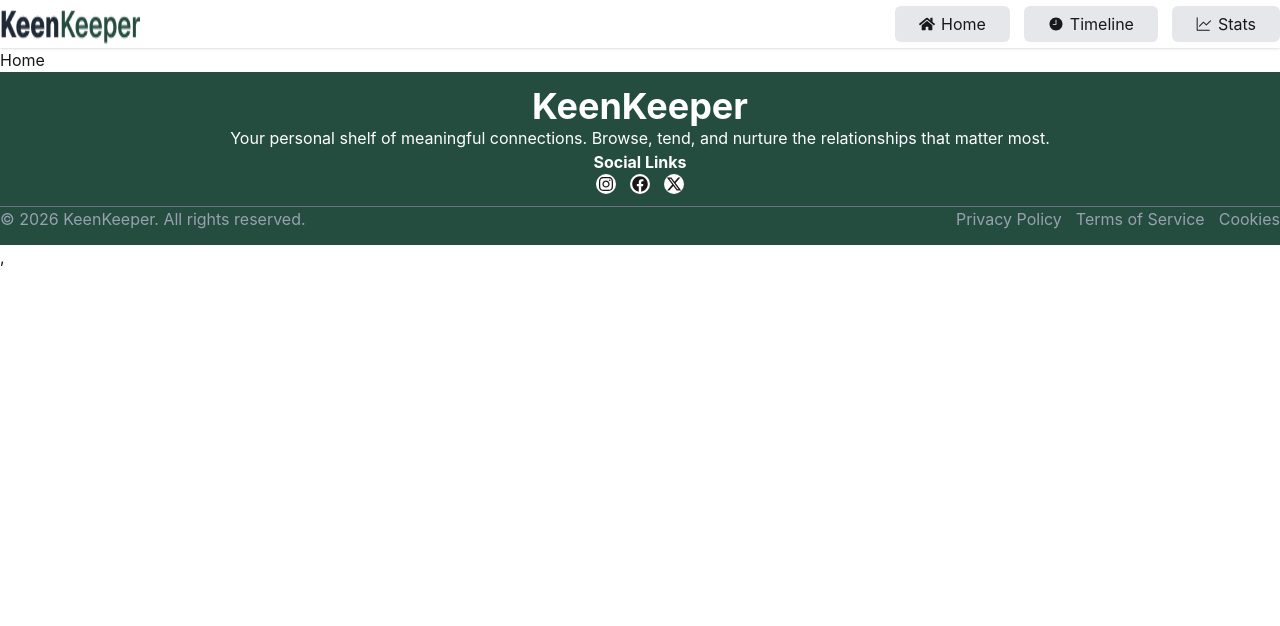
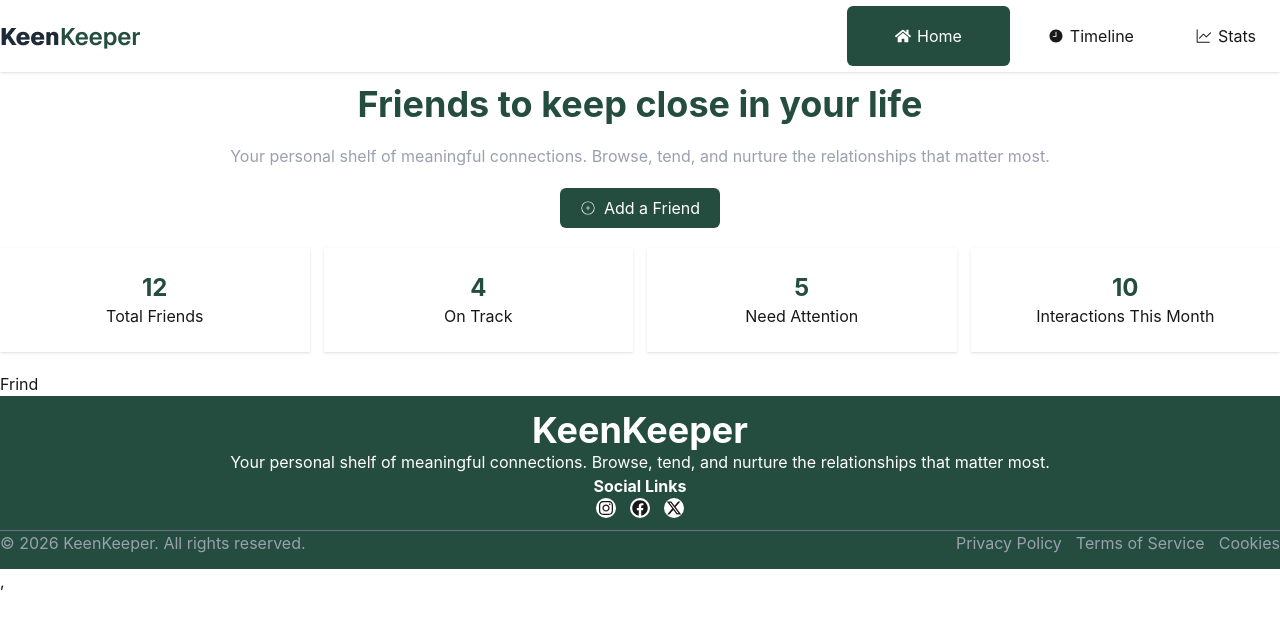
Before and after one commit to rafiqulislamraj58-design/A07, a React (Vite) app: page / in a window 1280 px wide. Shown: the top 626 px of the page. Built offline with nearby package versions, Linux system fonts and the light colour scheme.

Commit message:
banner daynamic card

```diff
--- /dev/null
+++ b/public/data.json
@@ -0,0 +1,146 @@
+[
+  {
+    "id": 1,
+    "name": "Jumkar Vai",
+    "picture": "https://i.pravatar.cc/150?img=11",
+    "email": "jumkar.vai@gmail.com",
+    "days_since_contact": 18,
+    "status": "overdue",
+    "tags": ["college", "close friend"],
+    "bio": "Met in first year of university. We love going to coffee shops and talking about books.",
+    "goal": 14,
+    "next_due_date": "2025-07-10"
+  },
+  {
+    "id": 2,
+    "name": "Utsho Vai",
+    "picture": "https://i.pravatar.cc/150?img=12",
+    "email": "utsho.vai@yahoo.com",
+    "days_since_contact": 5,
+    "status": "on-track",
+    "tags": ["work", "mentor"],
+    "bio": "My senior at the office. Helped me a lot when I first joined. We grab lunch occasionally.",
+    "goal": 7,
+    "next_due_date": "2025-07-14"
+  },
+  {
+    "id": 3,
+    "name": "Miaz Vai",
+    "picture": "https://i.pravatar.cc/150?img=13",
+    "email": "miaz.vai@outlook.com",
+    "days_since_contact": 11,
+    "status": "almost due",
+    "tags": ["childhood", "neighbor"],
+    "bio": "Grew up on the same street. We have known each other since we were 5 years old.",
+    "goal": 10,
+    "next_due_date": "2025-07-12"
+  },
+  {
+    "id": 4,
+    "name": "Morim Vai",
+    "picture": "https://i.pravatar.cc/150?img=14",
+    "email": "morim.vai@gmail.com",
+    "days_since_contact": 30,
+    "status": "overdue",
+    "tags": ["university", "sports"],
+    "bio": "Played cricket together during university. Now he lives in Chittagong but we try to keep in touch.",
+    "goal": 21,
+    "next_due_date": "2025-07-01"
+  },
+  {
+    "id": 5,
+    "name": "Nabila",
+    "picture": "https://i.pravatar.cc/150?img=47",
+    "email": "nabila@gmail.com",
+    "days_since_contact": 3,
+    "status": "on-track",
+    "tags": ["close friend", "travel buddy"],
+    "bio": "We traveled to Cox's Bazar together last year. Always fun to be around.",
+    "goal": 7,
+    "next_due_date": "2025-07-16"
+  },
+  {
+    "id": 6,
+    "name": "Syma",
+    "picture": "https://i.pravatar.cc/150?img=48",
+    "email": "syma@hotmail.com",
+    "days_since_contact": 45,
+    "status": "overdue",
+    "tags": ["school", "old friend"],
+    "bio": "Best friend from high school. We lost touch after college but reconnected recently.",
+    "goal": 30,
+    "next_due_date": "2025-06-15"
+  },
+  {
+    "id": 7,
+    "name": "Priya Sen",
+    "picture": "https://i.pravatar.cc/150?img=49",
+    "email": "priya.sen@gmail.com",
+    "days_since_contact": 8,
+    "status": "almost due",
+    "tags": ["college", "study group"],
+    "bio": "We studied together for every exam in second year. She is now doing her Masters abroad.",
+    "goal": 10,
+    "next_due_date": "2025-07-11"
+  },
+  {
+    "id": 8,
+    "name": "Kamal Shaikh",
+    "picture": "https://i.pravatar.cc/150?img=15",
+    "email": "kamal.shaikh@gmail.com",
+    "days_since_contact": 2,
+    "status": "on-track",
+    "tags": ["work", "teammate"],
+    "bio": "We work on the same dev team. Grab tea every morning and talk about side projects.",
+    "goal": 5,
+    "next_due_date": "2025-07-17"
+  },
+  {
+    "id": 9,
+    "name": "Farhana Begum",
+    "picture": "https://i.pravatar.cc/150?img=50",
+    "email": "farhana.begum@gmail.com",
+    "days_since_contact": 22,
+    "status": "overdue",
+    "tags": ["family friend", "college"],
+    "bio": "Our families have been friends for years. She is like a sister to me. We used to attend the same tuition together.",
+    "goal": 14,
+    "next_due_date": "2025-07-05"
+  },
+  {
+    "id": 10,
+    "name": "Sabbir Khan",
+    "picture": "https://i.pravatar.cc/150?img=16",
+    "email": "sabbir.khan@outlook.com",
+    "days_since_contact": 6,
+    "status": "on-track",
+    "tags": ["gym buddy", "neighbor"],
+    "bio": "We met at the gym two years ago and have been working out together ever since. Great motivator.",
+    "goal": 7,
+    "next_due_date": "2025-07-15"
+  },
+  {
+    "id": 11,
+    "name": "Lamia Haque",
+    "picture": "https://i.pravatar.cc/150?img=51",
+    "email": "lamia.haque@gmail.com",
+    "days_since_contact": 13,
+    "status": "almost due",
+    "tags": ["college", "project partner"],
+    "bio": "We worked on our final year project together and became really close. She is very creative and hardworking.",
+    "goal": 14,
+    "next_due_date": "2025-07-09"
+  },
+  {
+    "id": 12,
+    "name": "Rezaul Karim",
+    "picture": "https://i.pravatar.cc/150?img=17",
+    "email": "rezaul.karim@yahoo.com",
+    "days_since_contact": 60,
+    "status": "overdue",
+    "tags": ["school", "childhood"],
+    "bio": "We have been friends since Class 3. Life took us in different directions but the bond never broke.",
+    "goal": 30,
+    "next_due_date": "2025-06-01"
+  }
+]
--- /dev/null
+++ b/src/Componats/shared/Banner/Banner.jsx
@@ -0,0 +1,20 @@
+import React from 'react'
+import { CiCirclePlus } from "react-icons/ci";
+
+
+const Banner = () => {
+  return (
+    <div>
+   <div className='text-center'>
+    <h1 className='text-4xl text-[#244D3F] mt-3 font-bold'>Friends to keep close in your life</h1>
+   <p className='text-gray-400 mt-5'>Your personal shelf of meaningful connections. Browse, tend, and nurture the
+relationships that matter most.</p>
+   </div>
+<div className=' flex justify-center'>
+  <button className='flex gap-2 items-center justify-center bg-[#244d3f] px-5 py-2 rounded-md text-white mt-5'> <CiCirclePlus /> Add a Friend</button>
+</div>
+    </div>
+  )
+}
+
+export default Banner
--- a/src/Componats/shared/Nav.jsx
+++ b/src/Componats/shared/Nav.jsx
@@ -3,17 +3,17 @@ import Img from '../../assets/logo.png'
 import { FaHome } from "react-icons/fa";
 import { IoIosTime } from "react-icons/io";
 import { GoGraph } from "react-icons/go";
-import { Link } from 'react-router';
+import { NavLink } from 'react-router';
 
 const Nav = () => {
   return (
     <div className='shadow'>
     <nav className=' container mx-auto flex justify-between'>
-      <img src={Img} alt='logo' className='bg-cover' />
+      <img src={Img} alt='logo' className='object-contain' />
       <div className='flex items-center  gap-3.5 '>
-        <Link to='/'><button  className='bg-gray-200 px-6 py-1.5 mt-1.5 mb-1.5 rounded-md flex gap-1.5 items-center'> <FaHome /> Home</button></Link>
-        <Link to='/timeline'><button className='bg-gray-200 px-6 py-1.5 mt-1.5 mb-1.5 rounded-md flex gap-1.5 items-center'> <IoIosTime /> Timeline</button></Link>
-        <Link to='/stats'><button className='bg-gray-200 px-6 py-1.5 mt-1.5 mb-1.5 rounded-md flex gap-1.5 items-center'> <GoGraph />Stats</button></Link>
+        <NavLink to='/'  className={({isActive})=> `${isActive? "bg-[#244D3F] rounded-md px-6 py-1.5 mt-1.5 mb-1.5 text-white":""}`}  ><button    className=' px-6 py-1.5 mt-1.5 mb-1.5 rounded-md flex gap-1.5 items-center'> <FaHome /> Home</button></NavLink>
+        <NavLink to='/timeline'  className={({isActive})=> `${isActive? "bg-[#244D3F] rounded-md px-6 py-1.5 mt-1.5 mb-1.5 text-white":""}`}  ><button   className=' px-6 py-1.5 mt-1.5 mb-1.5 rounded-md flex gap-1.5 items-center'> <IoIosTime /> Timeline</button></NavLink>
+        <NavLink to='/stats'  className={({isActive})=> `${isActive? "bg-[#244D3F] rounded-md px-6 py-1.5 mt-1.5 mb-1.5 text-white":""}`}  ><button   className=' px-6 py-1.5 mt-1.5 mb-1.5 rounded-md flex gap-1.5 items-center'> <GoGraph />Stats</button></NavLink>
       </div>
     </nav>
 
--- /dev/null
+++ b/src/app/frindrendaring/Daynamic.jsx
@@ -0,0 +1,44 @@
+import React from 'react'
+import { useState, useEffect } from 'react'
+
+
+
+const Daynamic = () => {
+    const [data, setdata] = useState([])
+
+    useEffect(() => {
+   const fetchData = async () =>{
+    const res = await fetch('/data.json')
+    const data = await res.json()
+    setdata(data);
+   }
+   fetchData()
+    }, [])
+    const ontrackFiter = data.filter((item)=> item.status === 'on-track')
+    const neddFiter = data.filter((item)=> item.status === 'overdue')
+    const recent = data.filter((item)=> item.days_since_contact <= 30)
+
+  return (
+    <div className=' grid grid-cols-4 gap-3.5 container mx-auto mt-5 mb-5'>
+
+    <div className='shadow w-full p-6'>
+     <h1 className='text-center font-bold text-2xl text-[#244D3F]'>{data.length}</h1>
+     <p className='text-center'>Total Friends</p>
+    </div>
+    <div className='shadow w-full p-6'>
+     <h1 className='text-center font-bold text-2xl text-[#244D3F]'>{ontrackFiter.length}</h1>
+     <p className='text-center'>On Track</p>
+    </div>
+    <div className='shadow w-full p-6'>
+     <h1 className='text-center font-bold text-2xl text-[#244D3F]'>{neddFiter.length}</h1>
+     <p className='text-center'>Need Attention</p>
+    </div>
+    <div className='shadow w-full p-6'>
+     <h1 className='text-center font-bold text-2xl text-[#244D3F]'>{recent.length}</h1>
+     <p className='text-center'>Interactions This Month</p>
+    </div>
+    </div>
+  )
+}
+
+export default Daynamic
--- a/src/main.jsx
+++ b/src/main.jsx
@@ -6,6 +6,7 @@ import { RouterProvider } from "react-router";
 import RootLayout from './layout/RootLayout';
 import Stats from './pages/Stats';
 import Timeline from './pages/Timeline';
+import Home from './pages/Home';
 
 const router = createBrowserRouter([
   {
@@ -14,7 +15,7 @@ const router = createBrowserRouter([
    children:[
     {
       path: "/",
-      element: <div>Home</div>,
+      element: <Home/>,
     },
     {
       path: "/stats",
--- a/src/pages/Home.jsx
+++ b/src/pages/Home.jsx
@@ -1,8 +1,15 @@
 import React from 'react'
+import Banner from '../Componats/shared/Banner/Banner'
+import Frind from '../app/frindrendaring/Frind'
+import Daynamic from '../app/frindrendaring/Daynamic'
 
 const Home = () => {
   return (
-    <div>Home</div>
+  <>
+  <Banner/>
+  <Daynamic/>
+  <Frind/>
+  </>
   )
 }
 
```
